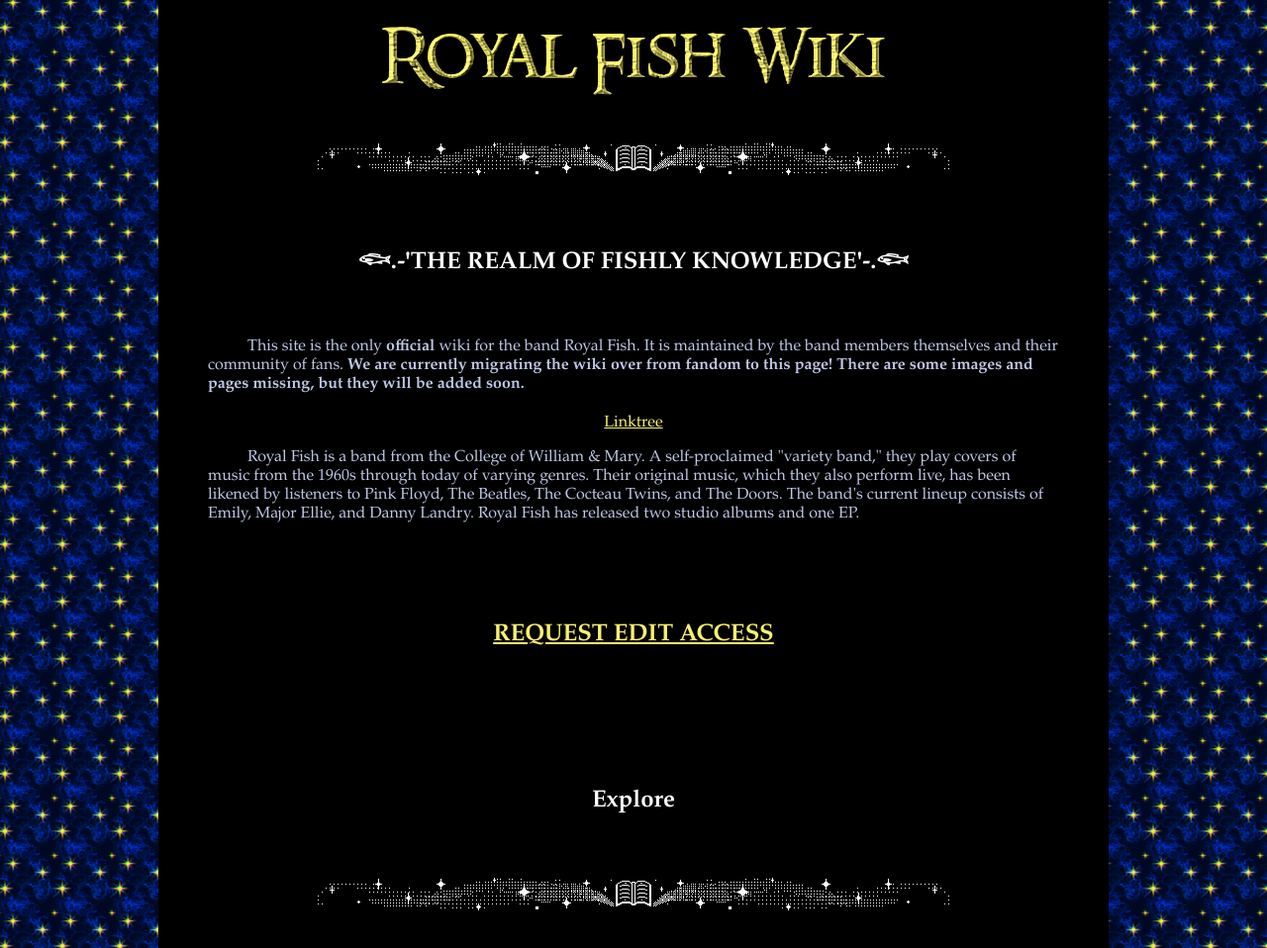
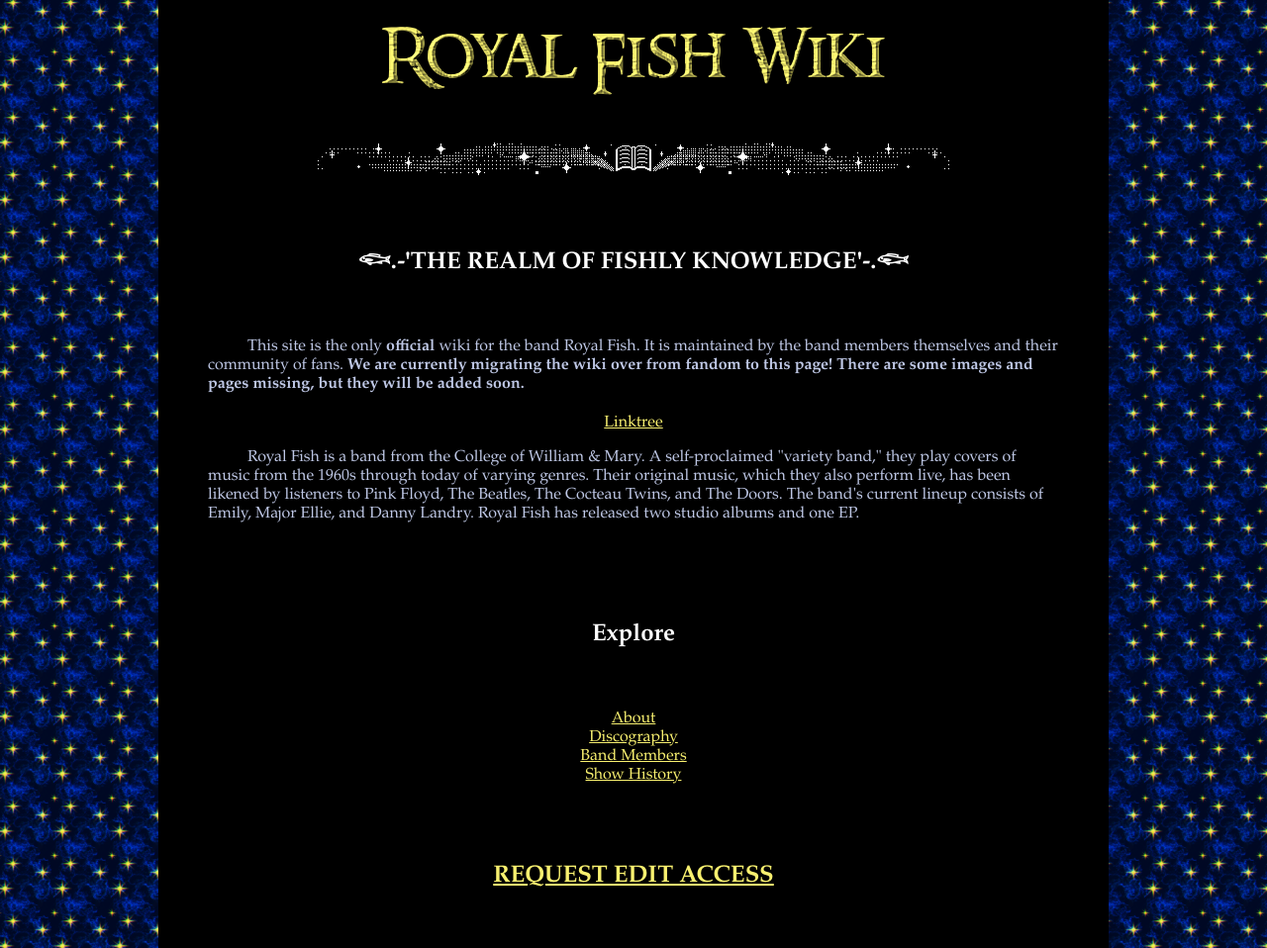
Before and after one commit to RoyalFishBand/royalfish.github.io, a plain HTML site: page index.html in a window 1280 px wide. Shown: the top 958 px of the page at 99% size. Drawn offline with Linux system fonts and the light colour scheme.

Commit message:
Update index.html

```diff
--- a/index.html
+++ b/index.html
@@ -60,20 +60,17 @@
 		    <p>&nbsp &nbsp &nbsp &nbsp &nbsp Royal Fish is a band from the College of William & Mary. A self-proclaimed "variety band," they play covers of music from the 1960s through today of varying genres. Their original music, which they also perform live, has been likened by listeners to Pink Floyd, The Beatles, The Cocteau Twins, and The Doors. The band's current lineup consists of Emily, Major Ellie, and Danny Landry. Royal Fish has released two studio albums and one EP.
 			</p>
 			<br>
-			<a href="https://royalfishband.github.io/access"><h2 style="color:#f8f06f">REQUEST EDIT ACCESS</h2></a>
-        <br>
 			<h2>Explore</h2>
-	<img src="https://royalfishband.github.io/divider.png">
-	<br>
-	<br>
-	<br>
 			<a href="https://royalfishband.github.io/about">About</a>
 			<br>
 			<a href="https://royalfishband.github.io/discography">Discography</a>
 			<br>
 			<a href="https://royalfishband.github.io/members">Band Members</a>
 			<br>
+			<a href="https://royalfishband.github.io/shows">Show History</a>
 			<br>
+			<br>
+			<a href="https://royalfishband.github.io/access"><h2 style="color:#f8f06f">REQUEST EDIT ACCESS</h2></a>
 			<br>
 			<a href="https://royalfishband.github.io/"><img src="https://royalfishband.github.io/microbanners/rfwiki.png"></a>
 			<img src="https://royalfishband.github.io/microbanners/html.gif">
@@ -83,6 +80,7 @@
 			<img src="https://royalfishband.github.io/microbanners/webp.gif">
 			<a href="https://royalfish.neocities.org/"><img src="https://royalfishband.github.io/microbanners/royalfish.png"></a>
 			<br>
+			<br>
 		</div>
     </body>
 </html>
```
Lines whose indentation alone changed are shown as unchanged.
